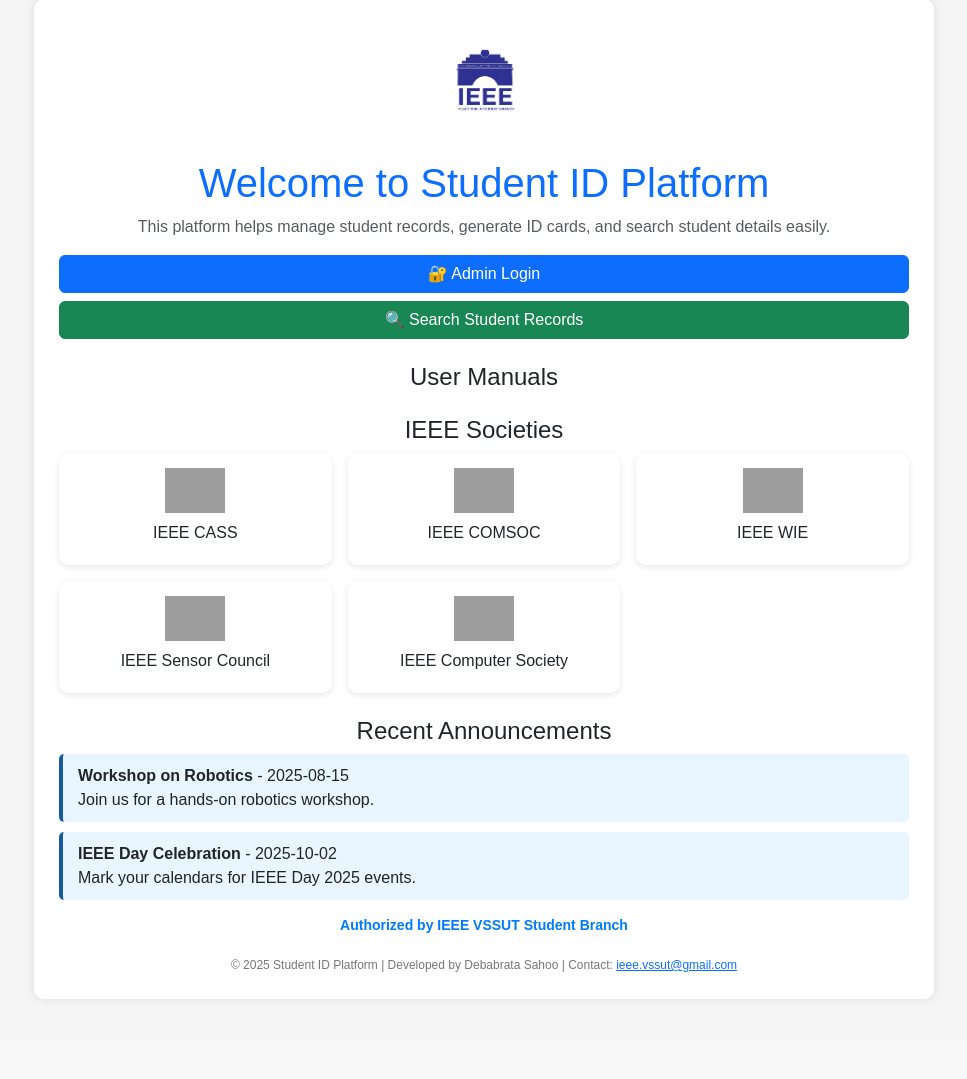
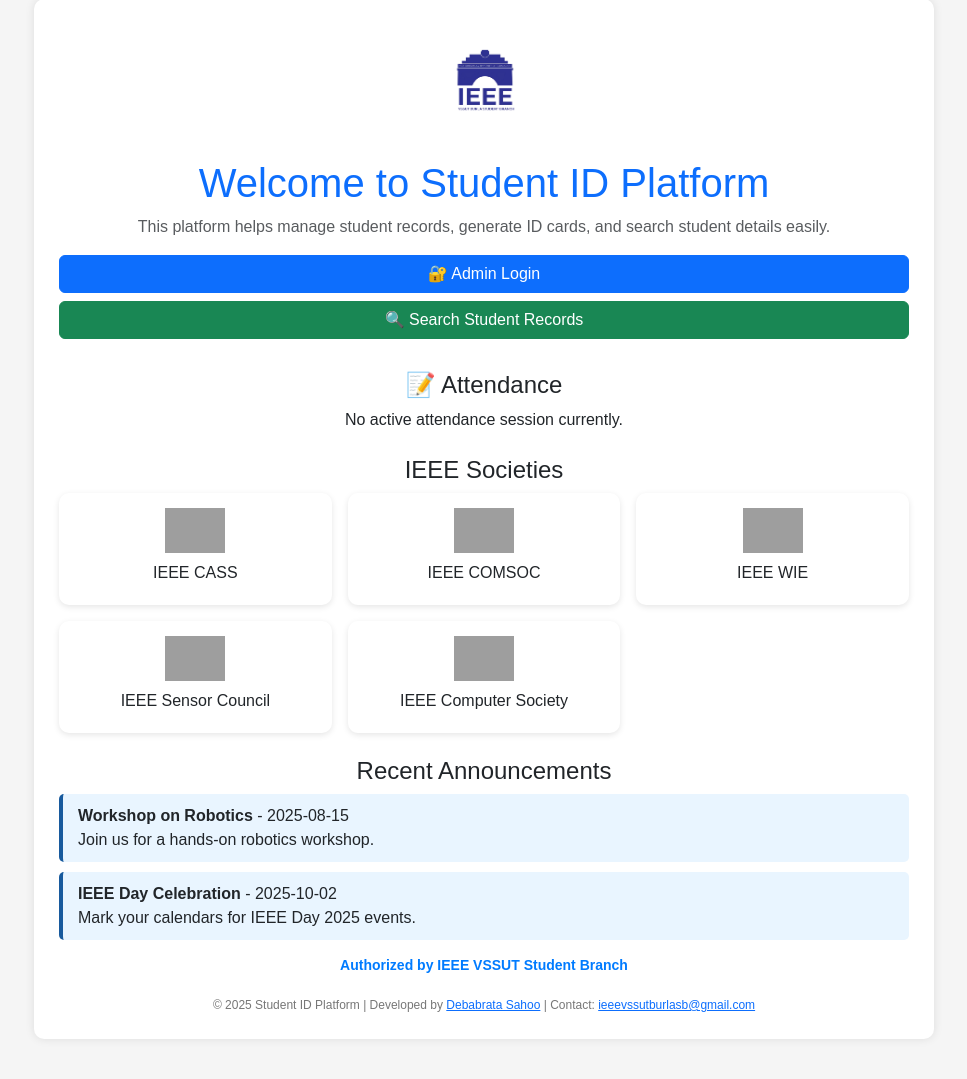
Before and after one commit to DEBABRATA1331/student-id-platform, a Flask app: page / in a window 1280 px wide. Shown: the part 41-1120 px from the top of the page, without its empty margins (156-1123 px from the left). Before the commit the page ends 1042 px from the top, so only its background shows below. Run offline with Flask 3, Linux system fonts and the light colour scheme; grey boxes are pictures that could not be loaded.

Commit message:
updated html

```diff
--- a/app/routes.py
+++ b/app/routes.py
@@ -36,9 +36,6 @@
 # ---------------- HOME ----------------
 @app.route('/')
 def home():
-    admin_manual = os.path.exists(os.path.join(app.static_folder, "admin_manual.pdf"))
-    student_manual = os.path.exists(os.path.join(app.static_folder, "student_manual.pdf"))
-
     societies = [
         {"name": "IEEE CASS", "logo": "cass.png"},
         {"name": "IEEE COMSOC", "logo": "comsoc.png"},
@@ -52,10 +49,18 @@
         {"title": "IEEE Day Celebration", "date": "2025-10-02", "description": "Mark your calendars for IEEE Day 2025 events."}
     ]
 
-    return render_template("home.html", admin_manual=admin_manual,
-                           student_manual=student_manual,
-                           societies=societies,
-                           announcements=announcements)
+    # Check for active attendance session
+    active_event_date = None
+    if active_attendance:
+        # pick the latest active event
+        active_event_date = sorted(active_attendance.keys())[-1]
+
+    return render_template(
+        "home.html",
+        societies=societies,
+        announcements=announcements,
+        active_event_date=active_event_date
+    )
 
 # ---------------- ADMIN ----------------
 @app.route("/admin/login", methods=["GET", "POST"])
@@ -107,7 +112,7 @@
     # ---------------- Recent CSV Uploads ----------------
     recent_uploads = []
     if os.path.exists(UPLOAD_FOLDER):
-        for f in sorted(os.listdir(UPLOAD_FOLDER), reverse=True)[:5]:  # last 5 uploads
+        for f in sorted(os.listdir(UPLOAD_FOLDER), reverse=True)[:5]:
             recent_uploads.append({
                 "filename": f,
                 "uploaded_on": pd.to_datetime(os.path.getmtime(os.path.join(UPLOAD_FOLDER, f)), unit='s').strftime("%Y-%m-%d %H:%M:%S"),
@@ -160,7 +165,6 @@
         **society_counts
     }
 
-    # ---------------- Render Template ----------------
     return render_template(
         "dashboard.html",
         attendance_files=attendance_files,
--- a/app/templates/home.html
+++ b/app/templates/home.html
@@ -54,6 +54,15 @@
             border-left: 4px solid #185a9d;
             border-radius: 5px;
         }
+        /* Pulsing animation for active attendance button */
+        @keyframes pulse {
+            0% { transform: scale(1); box-shadow: 0 0 0 rgba(24,90,157, 0.4); }
+            70% { transform: scale(1.05); box-shadow: 0 0 20px rgba(24,90,157, 0.6); }
+            100% { transform: scale(1); box-shadow: 0 0 0 rgba(24,90,157, 0.4); }
+        }
+        .animate-pulse {
+            animation: pulse 1.5s infinite;
+        }
     </style>
 </head>
 <body>
@@ -66,13 +75,15 @@
     <a href="{{ url_for('admin_login') }}" class="btn btn-primary w-100 mb-2">🔐 Admin Login</a>
     <a href="{{ url_for('user_search') }}" class="btn btn-success w-100 mb-2">🔍 Search Student Records</a>
 
-    <!-- User Manuals -->
-    <h4 class="mt-3">User Manuals</h4>
-    {% if admin_manual %}
-        <a href="{{ url_for('static', filename='admin_manual.pdf') }}" class="btn btn-outline-primary w-100 mb-2">📘 Admin Manual</a>
-    {% endif %}
-    {% if student_manual %}
-        <a href="{{ url_for('static', filename='student_manual.pdf') }}" class="btn btn-outline-success w-100 mb-2">📗 Student Manual</a>
+    <!-- Attendance Section -->
+    <h4 class="mt-4">📝 Attendance</h4>
+    {% if active_event_date %}
+        <a href="{{ url_for('attendance_page', event_date=active_event_date) }}"
+           class="btn btn-primary w-100 mb-3 animate-pulse">
+            Mark Attendance for {{ active_event_date }}
+        </a>
+    {% else %}
+        <p>No active attendance session currently.</p>
     {% endif %}
 
     <!-- IEEE Societies Section -->
@@ -105,8 +116,9 @@
         Authorized by IEEE VSSUT Student Branch
     </div>
     <footer>
-        &copy; 2025 Student ID Platform | Developed by Debabrata Sahoo |
-        Contact: <a href="mailto:ieee.vssut@gmail.com">ieee.vssut@gmail.com</a>
+        &copy; 2025 Student ID Platform | Developed by
+        <a href="https://www.linkedin.com/in/debabrata-sahoo-ieee1331" target="_blank">Debabrata Sahoo</a> |
+        Contact: <a href="mailto:ieeevssutburlasb@gmail.com">ieeevssutburlasb@gmail.com</a>
     </footer>
 </div>
 </body>
```
